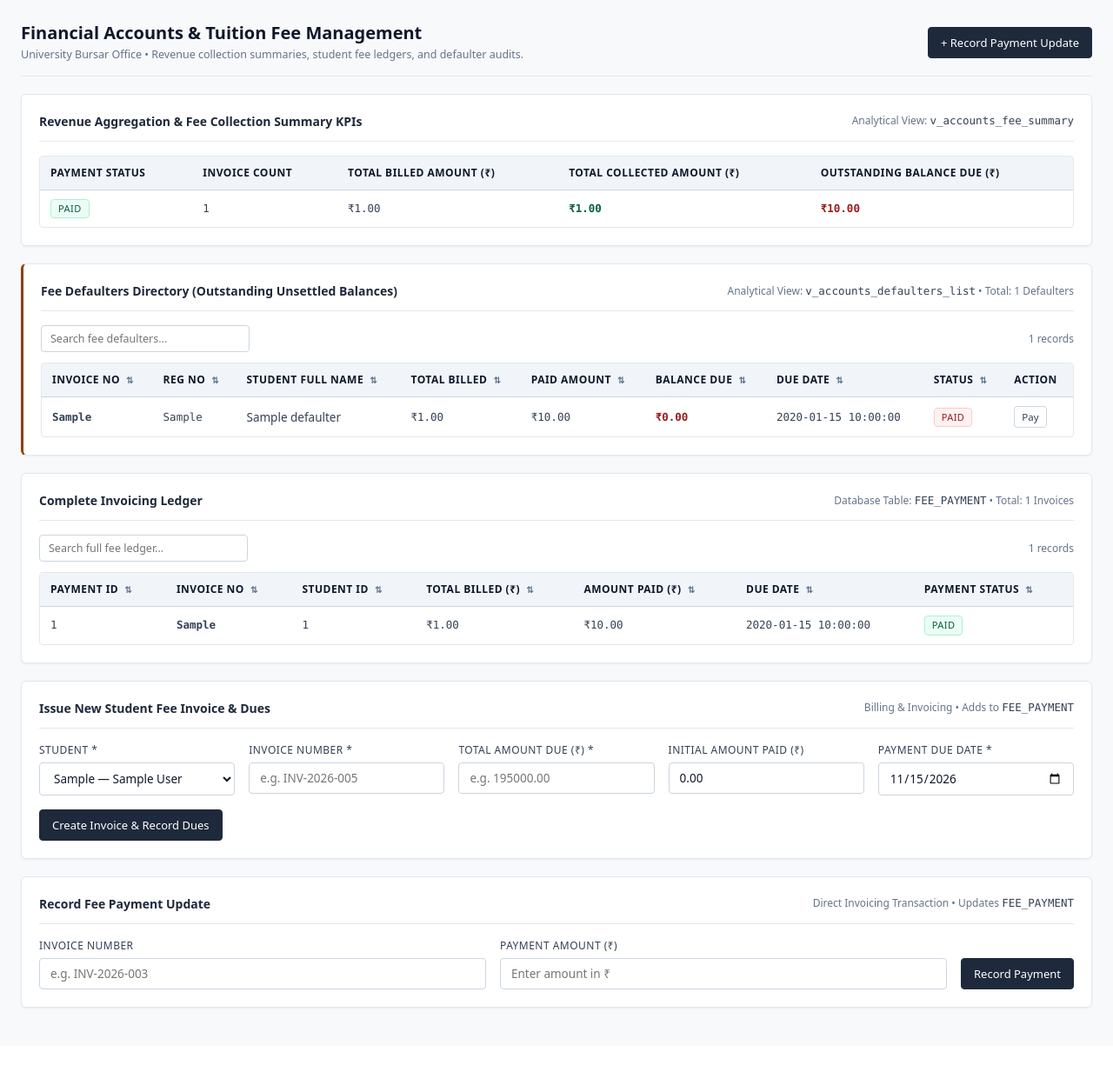
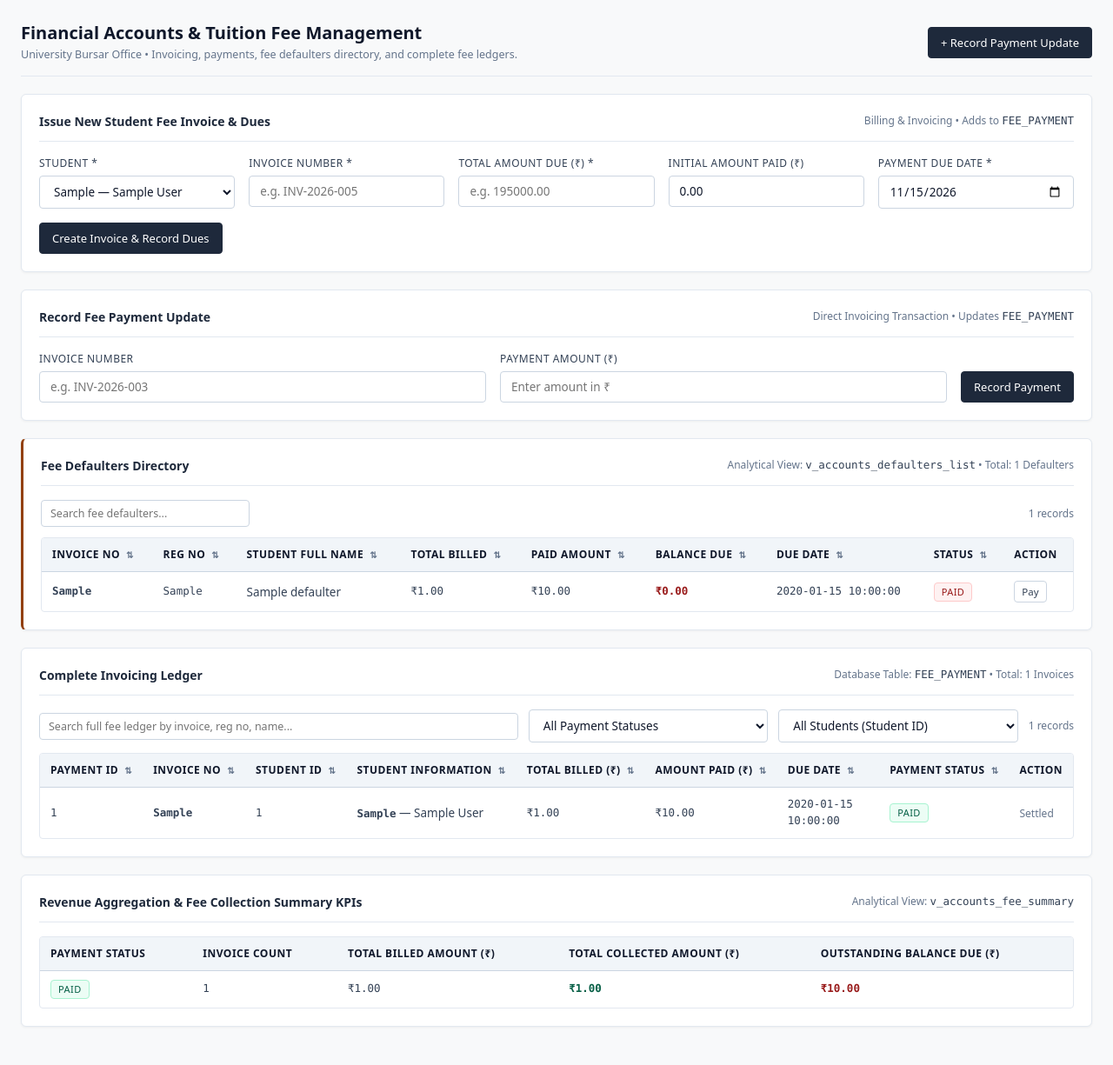
Before and after one commit to jjean2006/University-Management-System, a Flask app: template app/templates/accounts/dashboard.html in a window 1280 px wide. Shown: the part 61-1286 px from the top of the page at 87% size. Before the commit the page ends 1221 px from the top, so only its background shows below. Run offline with Flask 3, Linux system fonts and the light colour scheme; the template is opened without the code that fills it: most values are stand-ins (such as "Sample title", 1, 10 or a date in 2020).

Commit message:
fix(ui): Deduplicate login error, reorder student/accounts layouts, add ledger filters and payment toast

```diff
--- a/app/routes/auth_routes.py
+++ b/app/routes/auth_routes.py
@@ -262,7 +262,6 @@ def login():
 
     if not user:
         error_msg = "Invalid credentials. Please verify your username and password."
-        flash(error_msg, "error")
         return _render_login_view(error=error_msg, next_url=next_url), 401
 
     login_user(user)
--- a/app/static/js/main.js
+++ b/app/static/js/main.js
@@ -50,6 +50,34 @@
     });
   }
 
+  // Global Toast Notification Helper
+  window.showToast = function (message, type) {
+    var container = document.querySelector('.alert-container');
+    if (!container) {
+      container = document.createElement('div');
+      container.className = 'alert-container';
+      document.body.appendChild(container);
+    }
+    var alertClass = type === 'success' ? 'alert-success' : (type === 'error' || type === 'danger' ? 'alert-error' : (type === 'warning' ? 'alert-warning' : 'alert-info'));
+    var alert = document.createElement('div');
+    alert.className = 'alert ' + alertClass;
+    alert.setAttribute('role', 'alert');
+    alert.innerHTML = '<span>' + message + '</span><button type="button" class="alert-close" aria-label="Close">&times;</button>';
+    container.appendChild(alert);
+
+    alert.querySelector('.alert-close').addEventListener('click', function () {
+      alert.style.opacity = '0';
+      setTimeout(function () { if (alert.parentNode) alert.parentNode.removeChild(alert); }, 150);
+    });
+
+    setTimeout(function () {
+      if (alert && alert.parentNode) {
+        alert.style.opacity = '0';
+        setTimeout(function () { if (alert.parentNode) alert.parentNode.removeChild(alert); }, 150);
+      }
+    }, 5000);
+  };
+
   // Initialize on DOMContentLoaded
   document.addEventListener('DOMContentLoaded', function () {
     initFlashMessages();
--- a/app/static/js/payments.js
+++ b/app/static/js/payments.js
@@ -59,7 +59,54 @@
     }
   }
 
+  function initLedgerFilters() {
+    var table = document.getElementById('tblLedger');
+    var searchInput = document.getElementById('ledgerSearchInput');
+    var statusSelect = document.getElementById('filterLedgerStatus');
+    var studentSelect = document.getElementById('filterLedgerStudent');
+    var counter = document.querySelector('[data-row-count="tblLedger"]');
+    if (!table || !statusSelect || !studentSelect) return;
+
+    function applyFilter() {
+      var query = searchInput ? searchInput.value.trim().toLowerCase() : '';
+      var status = statusSelect.value.trim().toUpperCase();
+      var studentId = studentSelect.value.trim();
+      var tbody = table.querySelector('tbody');
+      if (!tbody) return;
+
+      var rows = tbody.querySelectorAll('tr');
+      var visible = 0;
+
+      rows.forEach(function (row) {
+        if (row.querySelector('td[colspan]')) return;
+        var text = row.textContent.toLowerCase();
+        var rowStatus = (row.getAttribute('data-status') || '').toUpperCase();
+        var rowStudentId = (row.getAttribute('data-student-id') || '').trim();
+
+        var matchesQuery = query === '' || text.indexOf(query) !== -1;
+        var matchesStatus = status === '' || rowStatus === status;
+        var matchesStudent = studentId === '' || rowStudentId === studentId;
+
+        if (matchesQuery && matchesStatus && matchesStudent) {
+          row.style.display = '';
+          visible++;
+        } else {
+          row.style.display = 'none';
+        }
+      });
+
+      if (counter) {
+        counter.textContent = visible + ' record' + (visible === 1 ? '' : 's');
+      }
+    }
+
+    if (searchInput) searchInput.addEventListener('input', applyFilter);
+    statusSelect.addEventListener('change', applyFilter);
+    studentSelect.addEventListener('change', applyFilter);
+  }
+
   document.addEventListener('DOMContentLoaded', function () {
     initPaymentModal();
+    initLedgerFilters();
   });
 })();
--- a/app/templates/accounts/dashboard.html
+++ b/app/templates/accounts/dashboard.html
@@ -5,62 +5,89 @@
 {% block content %}
 <div class="page-header-row">
   <div class="page-titles">
-    <h2>Financial Accounts & Tuition Fee Management</h2>
-    <p>University Bursar Office &bull; Revenue collection summaries, student fee ledgers, and defaulter audits.</p>
+    <h2>Financial Accounts &amp; Tuition Fee Management</h2>
+    <p>University Bursar Office &bull; Invoicing, payments, fee defaulters directory, and complete fee ledgers.</p>
   </div>
   <div class="page-actions">
     <button type="button" class="btn btn-primary" data-record-payment>+ Record Payment Update</button>
   </div>
 </div>
 
-<!-- Revenue Summary KPI Cards (v_accounts_fee_summary) -->
+<!-- 1. Issue New Student Fee Invoice & Dues -->
 <div class="card">
   <div class="card-header">
-    <h3>Revenue Aggregation & Fee Collection Summary KPIs</h3>
-    <div class="header-meta">Analytical View: <code class="mono">v_accounts_fee_summary</code></div>
+    <h3>Issue New Student Fee Invoice &amp; Dues</h3>
+    <div class="header-meta">Billing &amp; Invoicing &bull; Adds to <code class="mono">FEE_PAYMENT</code></div>
   </div>
 
-  <div class="table-responsive">
-    <table>
-      <thead>
-        <tr>
-          <th>Payment Status</th>
-          <th>Invoice Count</th>
-          <th>Total Billed Amount (₹)</th>
-          <th>Total Collected Amount (₹)</th>
-          <th>Outstanding Balance Due (₹)</th>
-        </tr>
-      </thead>
-      <tbody>
-        {% for row in summary %}
-        <tr>
-          <td>
-            {% set st = row.payment_status %}
-            {% if st == 'PAID' %}
-            <span class="badge badge-paid">PAID</span>
-            {% elif st == 'PARTIAL' %}
-            <span class="badge badge-partial">PARTIAL</span>
-            {% else %}
-            <span class="badge badge-overdue">OVERDUE</span>
-            {% endif %}
-          </td>
-          <td class="mono">{{ row.total_invoices if row.total_invoices is defined else (row.invoice_count if row.invoice_count is defined else '-') }}</td>
-          <td class="mono">₹{{ "{:,.2f}".format(row.total_billed_amount | float) if row.total_billed_amount is defined and row.total_billed_amount is not none else row.total_billed_amount }}</td>
-          <td class="mono" style="color: var(--badge-success-text); font-weight: 600;">₹{{ "{:,.2f}".format(row.total_collected_amount | float) if row.total_collected_amount is defined and row.total_collected_amount is not none else row.total_collected_amount }}</td>
-          <td class="mono" style="color: var(--badge-danger-text); font-weight: 600;">₹{{ "{:,.2f}".format(row.outstanding_balance | float) if row.outstanding_balance is defined and row.outstanding_balance is not none else row.outstanding_balance }}</td>
-        </tr>
-        {% else %}
-        <tr><td colspan="5" style="text-align: center; color: var(--text-secondary);">No revenue summary records found.</td></tr>
-        {% endfor %}
-      </tbody>
-    </table>
-  </div>
+  <form method="POST" action="/accounts/add-dues" style="margin-top: 12px;">
+    <div style="display: grid; grid-template-columns: repeat(auto-fit, minmax(200px, 1fr)); gap: 16px; margin-bottom: 16px;">
+      <div>
+        <label for="dueStudentSelect" class="form-label">Student *</label>
+        <select id="dueStudentSelect" name="student_id" class="form-control" required>
+          {% for s in students %}
+          <option value="{{ s.student_id }}">
+            {{ s.reg_no }} &mdash; {{ s.first_name }} {{ s.last_name }}
+          </option>
+          {% endfor %}
+        </select>
+      </div>
+
+      <div>
+        <label for="dueInvoiceNo" class="form-label">Invoice Number *</label>
+        <input type="text" id="dueInvoiceNo" name="invoice_no" placeholder="e.g. INV-2026-005" class="form-control mono" required>
+      </div>
+
+      <div>
+        <label for="dueTotalAmount" class="form-label">Total Amount Due (₹) *</label>
+        <input type="number" id="dueTotalAmount" step="0.01" min="1.00" name="total_amount" placeholder="e.g. 195000.00" class="form-control mono" required>
+      </div>
+
+      <div>
+        <label for="duePaidAmount" class="form-label">Initial Amount Paid (₹)</label>
+        <input type="number" id="duePaidAmount" step="0.01" min="0.00" name="paid_amount" value="0.00" class="form-control mono">
+      </div>
+
+      <div>
+        <label for="dueDateInput" class="form-label">Payment Due Date *</label>
+        <input type="date" id="dueDateInput" name="due_date" class="form-control" value="2026-11-15" required>
+      </div>
+    </div>
+
+    <button type="submit" class="btn btn-primary">Create Invoice &amp; Record Dues</button>
+  </form>
 </div>
 
-<!-- Fee Defaulters List (v_accounts_defaulters_list) -->
+<!-- 2. Record Fee Payment Update -->
+<div class="card">
+  <div class="card-header">
+    <h3>Record Fee Payment Update</h3>
+    <div class="header-meta">Direct Invoicing Transaction &bull; Updates <code class="mono">FEE_PAYMENT</code></div>
+  </div>
+
+  <form method="POST" action="/accounts/record-payment">
+    <div style="display: flex; gap: 16px; align-items: flex-end; flex-wrap: wrap;">
+      <div style="flex: 1; min-width: 220px;">
+        <label for="invoiceNoInput" class="form-label">Invoice Number</label>
+        <input type="text" id="invoiceNoInput" name="invoice_no" placeholder="e.g. INV-2026-003" class="form-control mono" required>
+      </div>
+
+      <div style="flex: 1; min-width: 200px;">
+        <label for="amountPaidInput" class="form-label">Payment Amount (₹)</label>
+        <input type="number" id="amountPaidInput" step="0.01" min="0.01" name="amount_paid" placeholder="Enter amount in ₹" class="form-control mono" required>
+      </div>
+
+      <div>
+        <button type="submit" class="btn btn-primary">Record Payment</button>
+      </div>
+    </div>
+  </form>
+</div>
+
+<!-- 3. Fee Defaulters Directory -->
 <div class="card" style="border-left: 3px solid var(--badge-warning-text);">
   <div class="card-header">
-    <h3>Fee Defaulters Directory (Outstanding Unsettled Balances)</h3>
+    <h3>Fee Defaulters Directory</h3>
     <div class="header-meta">Analytical View: <code class="mono">v_accounts_defaulters_list</code> &bull; Total: {{ defaulters | length }} Defaulters</div>
   </div>
 
@@ -118,16 +145,33 @@
   </div>
 </div>
 
-<!-- Complete Invoicing Ledger Table -->
+<!-- 4. Complete Invoicing Ledger -->
 <div class="card">
   <div class="card-header">
     <h3>Complete Invoicing Ledger</h3>
     <div class="header-meta">Database Table: <code class="mono">FEE_PAYMENT</code> &bull; Total: {{ ledger | length }} Invoices</div>
   </div>
 
-  <div class="filter-bar">
-    <div class="filter-input-wrap">
-      <input type="text" class="form-control" placeholder="Search full fee ledger..." data-table-filter="tblLedger">
+  <div class="filter-bar" style="display: flex; gap: 12px; flex-wrap: wrap; align-items: center;">
+    <div class="filter-input-wrap" style="flex: 2; min-width: 200px;">
+      <input type="text" class="form-control" id="ledgerSearchInput" placeholder="Search full fee ledger by invoice, reg no, name...">
+    </div>
+    <div style="flex: 1; min-width: 160px;">
+      <select id="filterLedgerStatus" class="form-control">
+        <option value="">All Payment Statuses</option>
+        <option value="PAID">PAID</option>
+        <option value="PARTIAL">PARTIAL</option>
+        <option value="PENDING">PENDING</option>
+        <option value="OVERDUE">OVERDUE</option>
+      </select>
+    </div>
+    <div style="flex: 1; min-width: 190px;">
+      <select id="filterLedgerStudent" class="form-control">
+        <option value="">All Students (Student ID)</option>
+        {% for s in students %}
+        <option value="{{ s.student_id }}">ID {{ s.student_id }} &mdash; {{ s.reg_no }} ({{ s.first_name }} {{ s.last_name }})</option>
+        {% endfor %}
+      </select>
     </div>
     <div class="filter-count" data-row-count="tblLedger">{{ ledger | length }} records</div>
   </div>
@@ -139,18 +183,27 @@
           <th data-sortable>Payment ID</th>
           <th data-sortable>Invoice No</th>
           <th data-sortable>Student ID</th>
+          <th data-sortable>Student Information</th>
           <th data-sortable>Total Billed (₹)</th>
           <th data-sortable>Amount Paid (₹)</th>
           <th data-sortable>Due Date</th>
           <th data-sortable>Payment Status</th>
+          <th>Action</th>
         </tr>
       </thead>
       <tbody>
         {% for l in ledger %}
-        <tr>
+        <tr data-status="{{ l.payment_status }}" data-student-id="{{ l.student_id }}">
           <td class="mono">{{ l.payment_id }}</td>
           <td class="mono"><strong>{{ l.invoice_no }}</strong></td>
           <td class="mono">{{ l.student_id }}</td>
+          <td>
+            {% if l.reg_no %}
+            <span class="mono"><strong>{{ l.reg_no }}</strong></span> &mdash; {{ l.first_name }} {{ l.last_name }}
+            {% else %}
+            <span style="color: var(--text-secondary);">Student #{{ l.student_id }}</span>
+            {% endif %}
+          </td>
           <td class="mono">₹{{ "{:,.2f}".format(l.total_amount | float) if l.total_amount is defined and l.total_amount is not none else l.total_amount }}</td>
           <td class="mono">₹{{ "{:,.2f}".format(l.paid_amount | float) if l.paid_amount is defined and l.paid_amount is not none else l.paid_amount }}</td>
           <td class="mono">{{ l.due_date }}</td>
@@ -164,84 +217,70 @@
             <span class="badge badge-overdue">OVERDUE</span>
             {% endif %}
           </td>
+          <td>
+            {% set bal = (l.total_amount | float) - (l.paid_amount | float) %}
+            {% if bal > 0 %}
+            <button type="button" class="btn btn-secondary btn-sm"
+                    data-record-payment
+                    data-invoice-no="{{ l.invoice_no }}"
+                    data-balance-due="{{ bal }}">
+              Pay
+            </button>
+            {% else %}
+            <span style="color: var(--text-secondary); font-size: 12px;">Settled</span>
+            {% endif %}
+          </td>
         </tr>
         {% else %}
-        <tr><td colspan="7" style="text-align: center; color: var(--text-secondary);">No payment records found.</td></tr>
+        <tr><td colspan="9" style="text-align: center; color: var(--text-secondary);">No payment records found.</td></tr>
         {% endfor %}
       </tbody>
     </table>
   </div>
 </div>
 
-<!-- Issue New Fee Due Record / Invoice Form Card -->
+<!-- 5. Revenue Summary KPIs (Analytical View: v_accounts_fee_summary) -->
 <div class="card">
   <div class="card-header">
-    <h3>Issue New Student Fee Invoice &amp; Dues</h3>
-    <div class="header-meta">Billing &amp; Invoicing &bull; Adds to <code class="mono">FEE_PAYMENT</code></div>
+    <h3>Revenue Aggregation &amp; Fee Collection Summary KPIs</h3>
+    <div class="header-meta">Analytical View: <code class="mono">v_accounts_fee_summary</code></div>
   </div>
 
-  <form method="POST" action="/accounts/add-dues" style="margin-top: 12px;">
-    <div style="display: grid; grid-template-columns: repeat(auto-fit, minmax(200px, 1fr)); gap: 16px; margin-bottom: 16px;">
-      <div>
-        <label for="dueStudentSelect" class="form-label">Student *</label>
-        <select id="dueStudentSelect" name="student_id" class="form-control" required>
-          {% for s in students %}
-          <option value="{{ s.student_id }}">
-            {{ s.reg_no }} &mdash; {{ s.first_name }} {{ s.last_name }}
-          </option>
-          {% endfor %}
-        </select>
-      </div>
-
-      <div>
-        <label for="dueInvoiceNo" class="form-label">Invoice Number *</label>
-        <input type="text" id="dueInvoiceNo" name="invoice_no" placeholder="e.g. INV-2026-005" class="form-control mono" required>
-      </div>
-
-      <div>
-        <label for="dueTotalAmount" class="form-label">Total Amount Due (₹) *</label>
-        <input type="number" id="dueTotalAmount" step="0.01" min="1.00" name="total_amount" placeholder="e.g. 195000.00" class="form-control mono" required>
-      </div>
-
-      <div>
-        <label for="duePaidAmount" class="form-label">Initial Amount Paid (₹)</label>
-        <input type="number" id="duePaidAmount" step="0.01" min="0.00" name="paid_amount" value="0.00" class="form-control mono">
-      </div>
-
-      <div>
-        <label for="dueDateInput" class="form-label">Payment Due Date *</label>
-        <input type="date" id="dueDateInput" name="due_date" class="form-control" value="2026-11-15" required>
-      </div>
-    </div>
-
-    <button type="submit" class="btn btn-primary">Create Invoice &amp; Record Dues</button>
-  </form>
-</div>
-
-<!-- Inline Payment Recording Form Card -->
-<div class="card">
-  <div class="card-header">
-    <h3>Record Fee Payment Update</h3>
-    <div class="header-meta">Direct Invoicing Transaction &bull; Updates <code class="mono">FEE_PAYMENT</code></div>
+  <div class="table-responsive">
+    <table>
+      <thead>
+        <tr>
+          <th>Payment Status</th>
+          <th>Invoice Count</th>
+          <th>Total Billed Amount (₹)</th>
+          <th>Total Collected Amount (₹)</th>
+          <th>Outstanding Balance Due (₹)</th>
+        </tr>
+      </thead>
+      <tbody>
+        {% for row in summary %}
+        <tr>
+          <td>
+            {% set st = row.payment_status %}
+            {% if st == 'PAID' %}
+            <span class="badge badge-paid">PAID</span>
+            {% elif st == 'PARTIAL' %}
+            <span class="badge badge-partial">PARTIAL</span>
+            {% else %}
+            <span class="badge badge-overdue">OVERDUE</span>
+            {% endif %}
+          </td>
+          <td class="mono">{{ row.total_invoices if row.total_invoices is defined else (row.invoice_count if row.invoice_count is defined else '-') }}</td>
+          <td class="mono">₹{{ "{:,.2f}".format(row.total_billed_amount | float) if row.total_billed_amount is defined and row.total_billed_amount is not none else row.total_billed_amount }}</td>
+          <td class="mono" style="color: var(--badge-success-text); font-weight: 600;">₹{{ "{:,.2f}".format(row.total_collected_amount | float) if row.total_collected_amount is defined and row.total_collected_amount is not none else row.total_collected_amount }}</td>
+          <td class="mono" style="color: var(--badge-danger-text); font-weight: 600;">₹{{ "{:,.2f}".format(row.outstanding_balance | float) if row.outstanding_balance is defined and row.outstanding_balance is not none else row.outstanding_balance }}</td>
+        </tr>
+        {% else %}
+        <tr><td colspan="5" style="text-align: center; color: var(--text-secondary);">No revenue summary records found.</td></tr>
+        {% endfor %}
+      </tbody>
+    </table>
   </div>
-
-  <form method="POST" action="/accounts/record-payment">
-    <div style="display: flex; gap: 16px; align-items: flex-end; flex-wrap: wrap;">
-      <div style="flex: 1; min-width: 220px;">
-        <label for="invoiceNoInput" class="form-label">Invoice Number</label>
-        <input type="text" id="invoiceNoInput" name="invoice_no" placeholder="e.g. INV-2026-003" class="form-control mono" required>
-      </div>
-
-      <div style="flex: 1; min-width: 200px;">
-        <label for="amountPaidInput" class="form-label">Payment Amount (₹)</label>
-        <input type="number" id="amountPaidInput" step="0.01" min="0.01" name="amount_paid" placeholder="Enter amount in ₹" class="form-control mono" required>
-      </div>
-
-      <div>
-        <button type="submit" class="btn btn-primary">Record Payment</button>
-      </div>
-    </div>
-  </form>
 </div>
 
 <!-- Modal Dialog for Recording Payment -->
```
Also changed, not shown: app/routes/accounts_routes.py (+23 -8 lines), app/static/css/components.css (+21 -5 lines), app/templates/auth/login.html (+5 -6 lines), app/templates/student/dashboard.html (+6 -4 lines), 1 other file.
